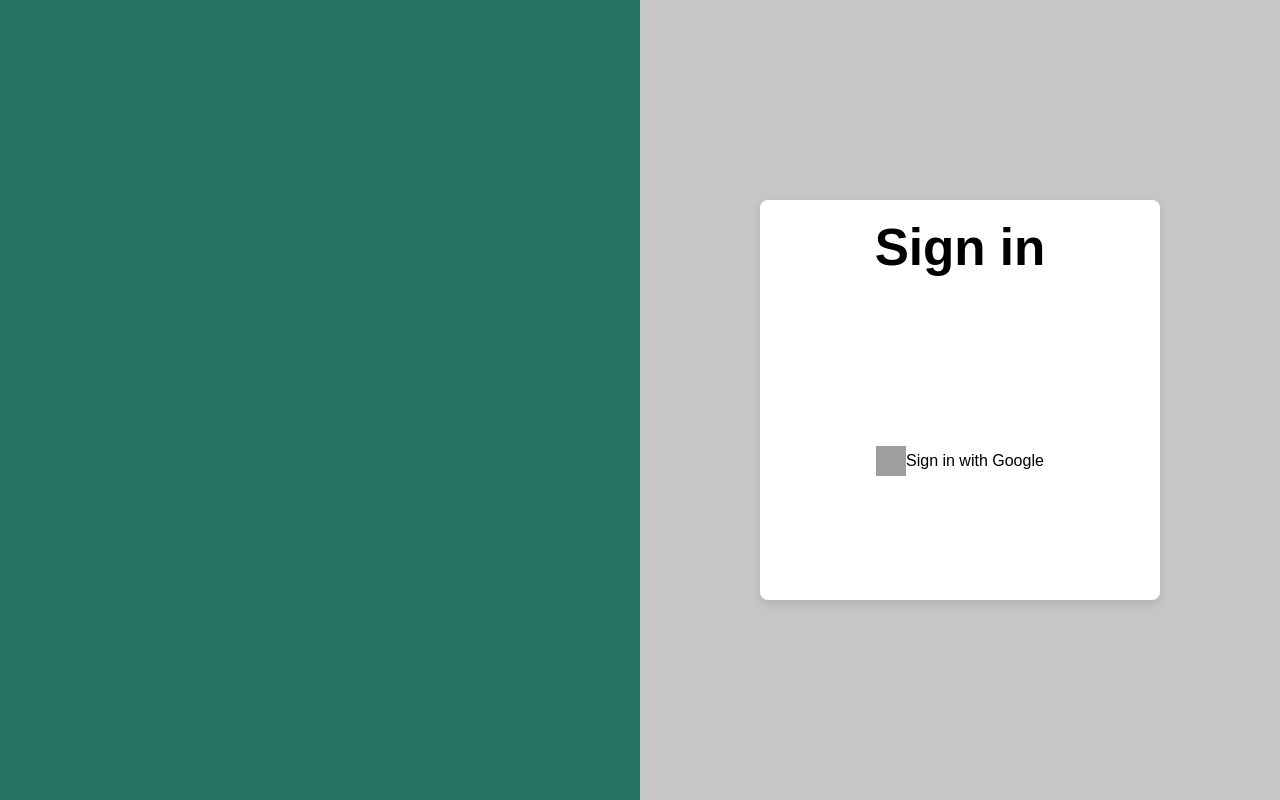
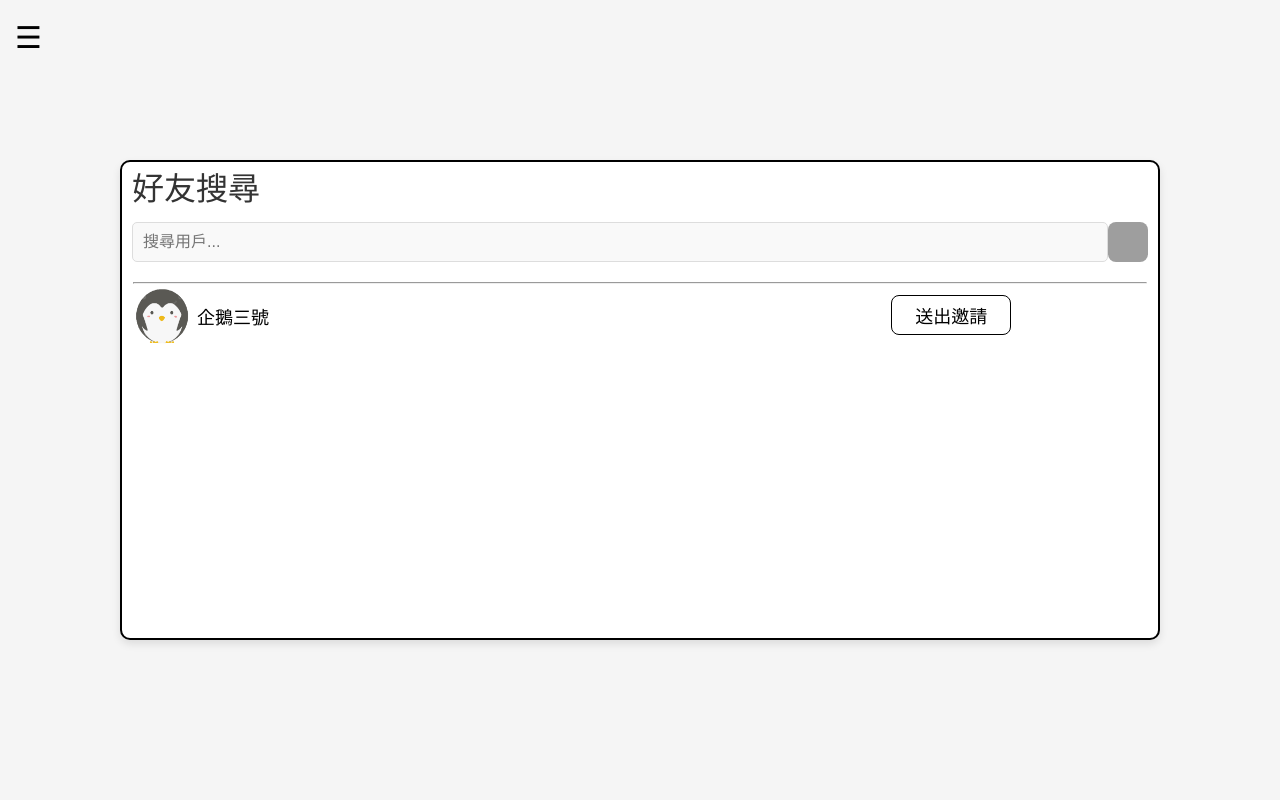
Before and after one commit to whitebear13579/SEG10_Front, a React (Vite) app in the folder social_network_frontEnd/: page /#/friendSearch in a window 1280 px wide. Before the commit this address led to /#/login. Built offline with nearby package versions, Linux system fonts and the light colour scheme; grey boxes are pictures that could not be loaded.

Commit message:
friendsearch
layout

```diff
--- a/social_network_frontEnd/src/App.jsx
+++ b/social_network_frontEnd/src/App.jsx
@@ -4,6 +4,7 @@ import HomePage from './page/HomePage';
 import UserProfile from './page/UserProfilePage';
 import FriendListPage from './page/FriendListPage';
 import FriendRequestPage from './page/FriendRequestPage';
+import FriendSearchPage from './page/FriendSearchPage';
 import {GoogleOAuthProvider} from '@react-oauth/google';
 import { HashRouter, Routes, Route, Navigate, useNavigate } from 'react-router-dom';
 import './App.css';
@@ -26,7 +27,7 @@ function App() {
             <Route path="/userInfo" element={<UserProfile />} />
             <Route path="/friendList" element={<FriendListPage/>} />
             <Route path="/friendRequest" element={<FriendRequestPage />} />
-
+            <Route path="/friendSearch" element={<FriendSearchPage />} />
             {/*for no defined page */}
             <Route path="*" element={<Navigate to="/login"/>} />
           </Routes>
--- a/social_network_frontEnd/src/assets/page/searchFriend.css
+++ b/social_network_frontEnd/src/assets/page/searchFriend.css
@@ -86,36 +86,22 @@ hr {
   left: 5px;
 }
 
-.agree {
-  width: 40px;
+.sendInvite {
+  width: 120px;
   height: 40px;
-  background-image: url("images/agree.PNG");
-  background-size: cover;
   cursor: pointer;
   position: relative;
+  top: 10px;
   left: 49vw;
-  top: 10px;
-  border: #ddd;
+  color: #000;
+  display: flex;
+  justify-content: center;
+  align-items: center;
+  background-color: #fff;
+  border-color: #000;
 }
 
-.agree:hover {
-    background-image: url("images/agree_hover.png");
-    border: #ddd;
+.sendInvite:hover {
+  background-color: #EDECEC;
+  border-color: #000;
 }
-
-.disagree {
-    width: 40px;
-  height: 40px;
-  background-image: url("images/disagree.PNG");
-  background-size: cover;
-  cursor: pointer;
-  position: relative;
-  left: 50vw;
-  top: 10px;
-  border: #ddd;
-}
-
-.disagree:hover {
-    background-image: url("images/disagree_hover.png");
-    border: #ddd;
-}
--- a/social_network_frontEnd/src/components/SearchFriend.jsx
+++ b/social_network_frontEnd/src/components/SearchFriend.jsx
@@ -2,21 +2,27 @@ import React, { useState, useEffect } from "react";
 import "../assets/page/searchFriend.css";
 import ToggleMenu from "./ToggleMenu";
 function SearchFriend() {
+  const [isInviting, setIsInviting] = useState(false);
+
+  const inviteClick = () => {
+    setIsInviting((isInviting) => !isInviting);
+  };
   return (
     <>
       <ToggleMenu />
       <div className="SearchFriend-container">
-        <h1 className="title">好友請求</h1>
+        <h1 className="title">好友搜尋</h1>
         <div className="field">
           <input placeholder="搜尋用戶..."></input>
           <button className="searchButton"></button>
         </div>
         <hr></hr>
         <div className="friend">
-            <img src="images/penguin-png.png" />
-            <div className="friendName">企鵝三號</div>
-            <button className="agree"></button>
-            <button className="disagree"></button>
+          <img src="images/penguin-png.png" />
+          <div className="friendName">企鵝三號</div>
+          <button className="sendInvite" onClick={inviteClick}>
+            {isInviting ? "等待中..." : "送出邀請"}
+          </button>
         </div>
       </div>
     </>
--- a/social_network_frontEnd/src/components/ToggleMenu.jsx
+++ b/social_network_frontEnd/src/components/ToggleMenu.jsx
@@ -26,7 +26,8 @@ function ToggleMenu() {
         <a href="#home">聊天室</a>
         <a href="#userInfo">設定</a>
         <a href="#friendList">好友列表</a>
-        <a href="#friendRequest">好友請求及搜尋</a>
+        <a href="#friendRequest">好友請求</a>
+        <a href="#friendSearch">好友搜尋</a>
         <a href="#login" onClick={handleLogout}>登出</a>
       </div>
     </div>
--- a/social_network_frontEnd/src/page/FriendRequestPage.jsx
+++ b/social_network_frontEnd/src/page/FriendRequestPage.jsx
@@ -1,10 +1,7 @@
 import React from "react";
-import ToggleMenu from '../components/ToggleMenu';
-import SearchFriend from "../components/SearchFriend";
 export default function FriendRequestPage(){
     return (
         <>
-        <SearchFriend />
         </>
     )
 };
--- /dev/null
+++ b/social_network_frontEnd/src/page/FriendSearchPage.jsx
@@ -0,0 +1,10 @@
+import React from "react";
+import ToggleMenu from '../components/ToggleMenu';
+import SearchFriend from "../components/SearchFriend";
+export default function FriendSearchPage(){
+    return (
+        <>
+        <SearchFriend />
+        </>
+    )
+};
```
